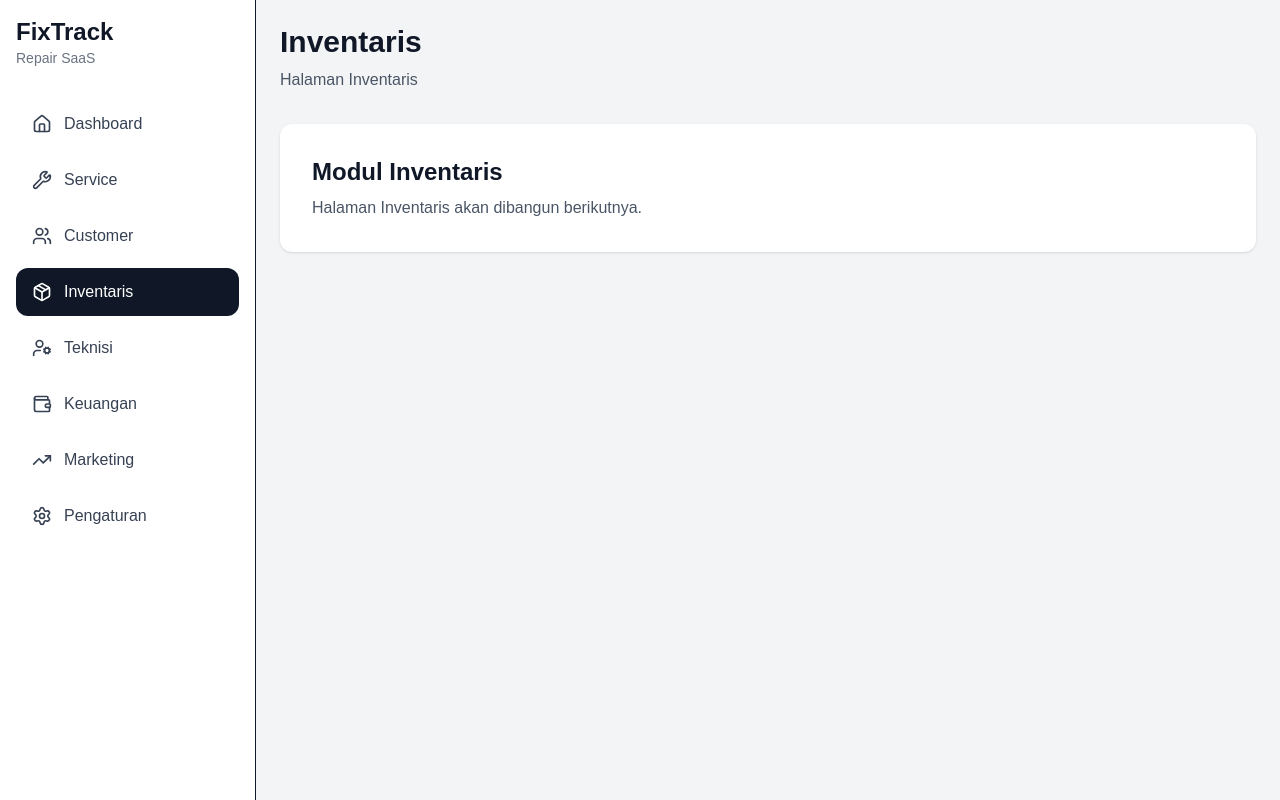
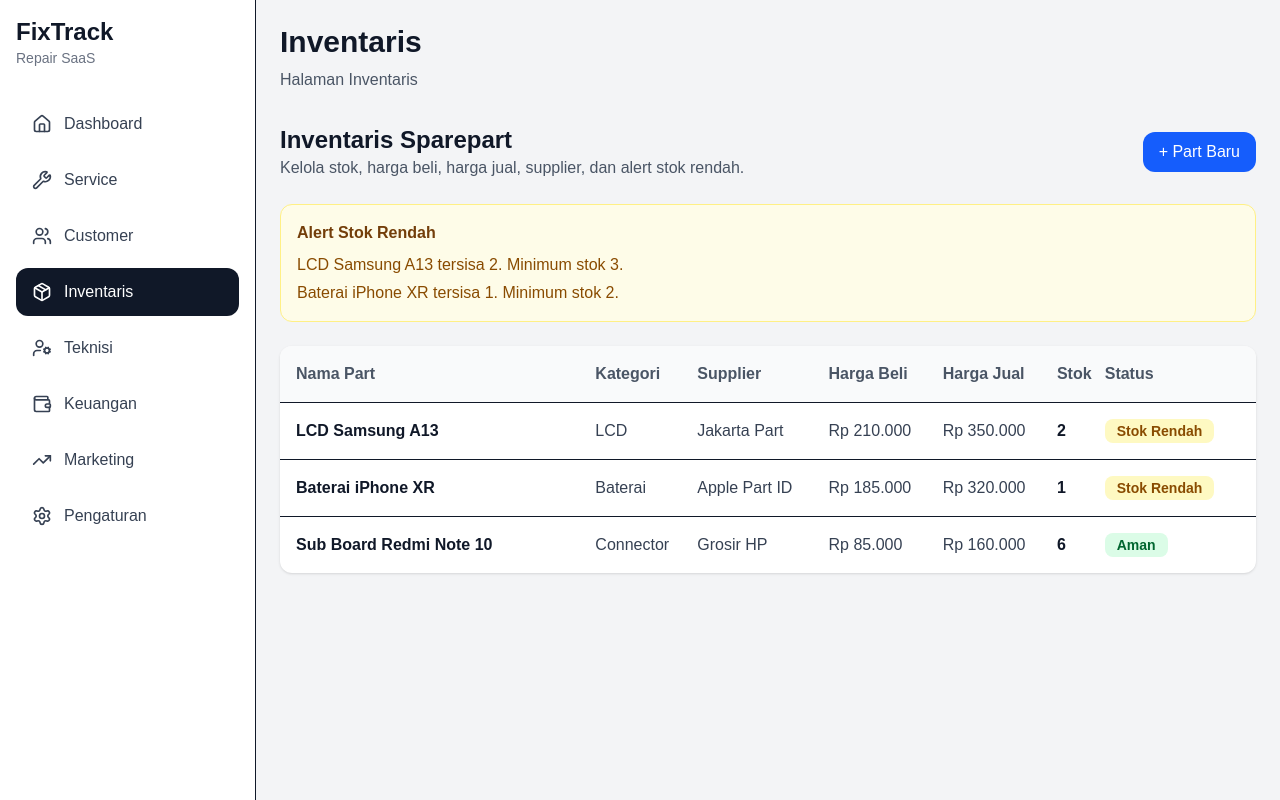
Before and after one commit to arjunlap/fixtrack, a Next.js app: page / in a window 1280 px wide. Both pictures are taken after a click on the button "Inventaris". Built offline with nearby package versions, Linux system fonts and the light colour scheme.

Commit message:
Inventory module completed

```diff
--- a/src/app/page.js
+++ b/src/app/page.js
@@ -95,10 +95,39 @@ const initialServices = [
     timeline: ["Service masuk", "Diagnosa", "Proses", "QC", "Selesai"],
   },
 ];
-
+const initialParts = [
+  {
+    name: "LCD Samsung A13",
+    category: "LCD",
+    supplier: "Jakarta Part",
+    buyPrice: "Rp 210.000",
+    sellPrice: "Rp 350.000",
+    stock: 2,
+    minStock: 3,
+  },
+  {
+    name: "Baterai iPhone XR",
+    category: "Baterai",
+    supplier: "Apple Part ID",
+    buyPrice: "Rp 185.000",
+    sellPrice: "Rp 320.000",
+    stock: 1,
+    minStock: 2,
+  },
+  {
+    name: "Sub Board Redmi Note 10",
+    category: "Connector",
+    supplier: "Grosir HP",
+    buyPrice: "Rp 85.000",
+    sellPrice: "Rp 160.000",
+    stock: 6,
+    minStock: 2,
+  },
+];
 export default function HomePage() {
   const [activeMenu, setActiveMenu] = useState("Dashboard");
   const [services, setServices] = useState(initialServices);
+  const [parts, setParts] = useState(initialParts);
 
   return (
     <div className="min-h-screen bg-gray-100 flex text-gray-900">
@@ -146,10 +175,12 @@ export default function HomePage() {
         )}
 
         {activeMenu === "Customer" && <CustomerPage services={services} />}
-
+        {activeMenu === "Inventaris" && (<InventoryPage parts={parts} setParts={setParts} />
+        )}
         {activeMenu !== "Dashboard" &&
           activeMenu !== "Service" &&
-          activeMenu !== "Customer" && (
+          activeMenu !== "Customer" &&
+          activeMenu !== "Inventaris" &&          (
             <div className="bg-white rounded-xl p-8 shadow">
               <h3 className="text-2xl font-bold mb-2 text-gray-900">
                 Modul {activeMenu}
@@ -580,7 +611,177 @@ function CustomerPage({ services }) {
     </div>
   );
 }
+function InventoryPage({ parts, setParts }) {
+  const [showForm, setShowForm] = useState(false);
 
+  const lowStockParts = parts.filter((part) => Number(part.stock) <= Number(part.minStock));
+
+  function addPart(newPart) {
+    setParts([newPart, ...parts]);
+    setShowForm(false);
+  }
+
+  return (
+    <div>
+      {showForm && (
+        <PartForm
+          onClose={() => setShowForm(false)}
+          onSave={addPart}
+        />
+      )}
+
+      <div className="flex justify-between items-center mb-6">
+        <div>
+          <h3 className="text-2xl font-bold text-gray-900">Inventaris Sparepart</h3>
+          <p className="text-gray-600">Kelola stok, harga beli, harga jual, supplier, dan alert stok rendah.</p>
+        </div>
+
+        <button
+          onClick={() => setShowForm(true)}
+          className="bg-blue-600 text-white px-4 py-2 rounded-xl"
+        >
+          + Part Baru
+        </button>
+      </div>
+
+      {lowStockParts.length > 0 && (
+        <div className="bg-yellow-50 border border-yellow-200 rounded-xl p-4 mb-6">
+          <h4 className="font-bold text-yellow-900 mb-2">Alert Stok Rendah</h4>
+
+          <div className="space-y-1">
+            {lowStockParts.map((part) => (
+              <p key={part.name} className="text-yellow-800">
+                {part.name} tersisa {part.stock}. Minimum stok {part.minStock}.
+              </p>
+            ))}
+          </div>
+        </div>
+      )}
+
+      <div className="bg-white rounded-xl shadow overflow-hidden">
+        <table className="w-full text-left">
+          <thead className="bg-gray-50 text-gray-600">
+            <tr>
+              <th className="p-4">Nama Part</th>
+              <th>Kategori</th>
+              <th>Supplier</th>
+              <th>Harga Beli</th>
+              <th>Harga Jual</th>
+              <th>Stok</th>
+              <th>Status</th>
+            </tr>
+          </thead>
+
+          <tbody>
+            {parts.map((part) => {
+              const isLow = Number(part.stock) <= Number(part.minStock);
+
+              return (
+                <tr key={part.name} className="border-t">
+                  <td className="p-4 font-bold text-gray-900">{part.name}</td>
+                  <td className="text-gray-700">{part.category}</td>
+                  <td className="text-gray-700">{part.supplier}</td>
+                  <td className="text-gray-700">{part.buyPrice}</td>
+                  <td className="text-gray-700">{part.sellPrice}</td>
+                  <td className="font-bold text-gray-900">{part.stock}</td>
+                  <td>
+                    {isLow ? (
+                      <span className="bg-yellow-100 text-yellow-800 px-3 py-1 rounded-lg text-sm font-semibold">
+                        Stok Rendah
+                      </span>
+                    ) : (
+                      <span className="bg-green-100 text-green-800 px-3 py-1 rounded-lg text-sm font-semibold">
+                        Aman
+                      </span>
+                    )}
+                  </td>
+                </tr>
+              );
+            })}
+          </tbody>
+        </table>
+      </div>
+    </div>
+  );
+}
+
+function PartForm({ onClose, onSave }) {
+  const [form, setForm] = useState({
+    name: "",
+    category: "",
+    supplier: "",
+    buyPrice: "",
+    sellPrice: "",
+    stock: "",
+    minStock: "",
+  });
+
+  function handleChange(event) {
+    const { name, value } = event.target;
+
+    setForm({
+      ...form,
+      [name]: value,
+    });
+  }
+
+  function handleSubmit(event) {
+    event.preventDefault();
+
+    if (!form.name || !form.category || !form.stock || !form.minStock) {
+      alert("Nama part, kategori, stok, dan minimum stok wajib diisi.");
+      return;
+    }
+
+    onSave(form);
+  }
+
+  return (
+    <div className="fixed inset-0 bg-black/50 flex items-center justify-center z-50 p-6">
+      <div className="bg-white rounded-2xl shadow-xl w-full max-w-2xl">
+        <div className="flex justify-between items-center border-b p-5">
+          <div>
+            <h3 className="text-2xl font-bold text-gray-900">Part Baru</h3>
+            <p className="text-gray-600">Tambah sparepart ke inventaris.</p>
+          </div>
+
+          <button onClick={onClose} className="p-2 hover:bg-gray-100 rounded-xl">
+            <X size={22} />
+          </button>
+        </div>
+
+        <form onSubmit={handleSubmit} className="p-5 space-y-5">
+          <div className="grid grid-cols-2 gap-4">
+            <Input label="Nama Part" name="name" value={form.name} onChange={handleChange} />
+            <Input label="Kategori" name="category" value={form.category} onChange={handleChange} />
+            <Input label="Supplier" name="supplier" value={form.supplier} onChange={handleChange} />
+            <Input label="Harga Beli" name="buyPrice" value={form.buyPrice} onChange={handleChange} placeholder="Rp 0" />
+            <Input label="Harga Jual" name="sellPrice" value={form.sellPrice} onChange={handleChange} placeholder="Rp 0" />
+            <Input label="Stok" name="stock" value={form.stock} onChange={handleChange} />
+            <Input label="Minimum Stok" name="minStock" value={form.minStock} onChange={handleChange} />
+          </div>
+
+          <div className="flex justify-end gap-3 border-t pt-5">
+            <button
+              type="button"
+              onClick={onClose}
+              className="px-5 py-2 rounded-xl bg-gray-100 text-gray-900"
+            >
+              Batal
+            </button>
+
+            <button
+              type="submit"
+              className="px-5 py-2 rounded-xl bg-blue-600 text-white"
+            >
+              Simpan Part
+            </button>
+          </div>
+        </form>
+      </div>
+    </div>
+  );
+}
 function TrackingModal({ service, onClose }) {
   return (
     <div className="fixed inset-0 bg-black/50 flex items-center justify-center z-50 p-6">
```
